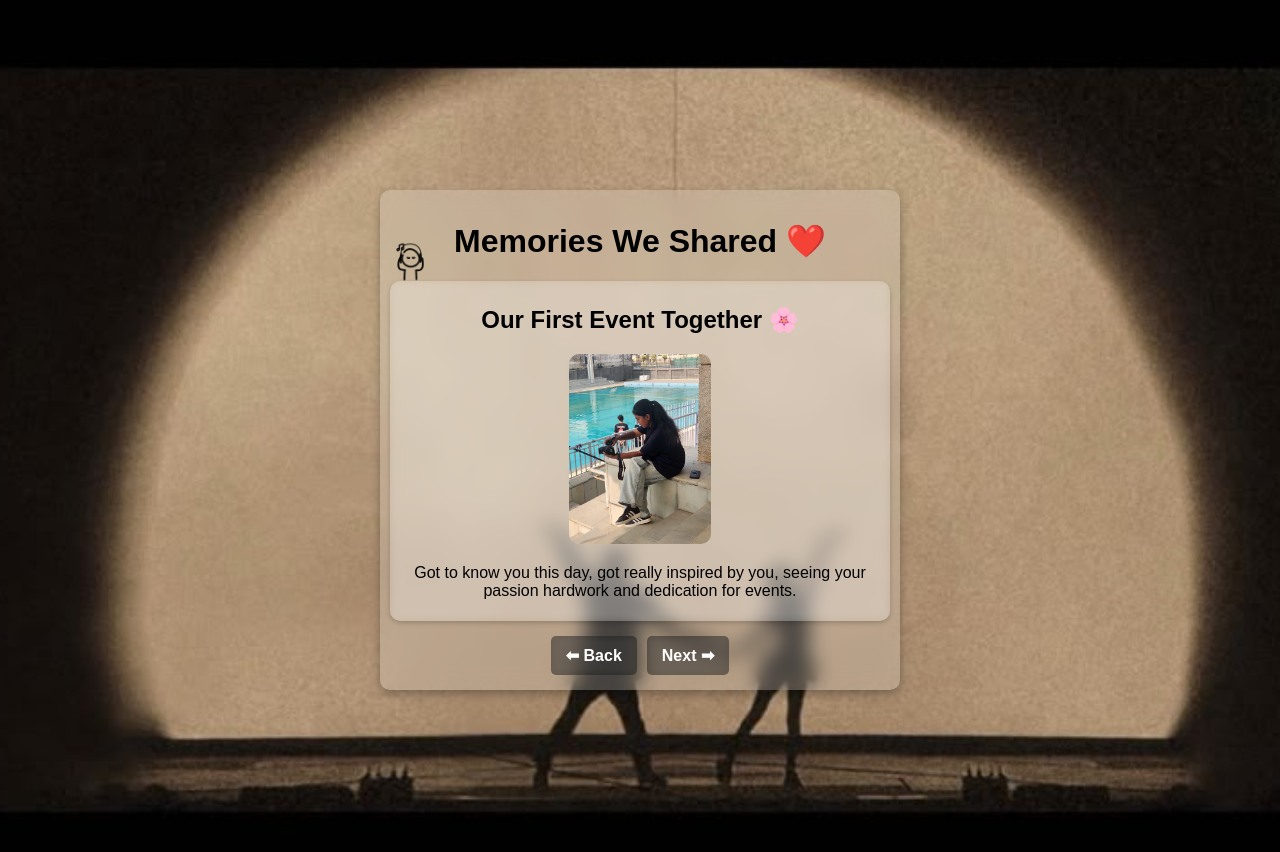
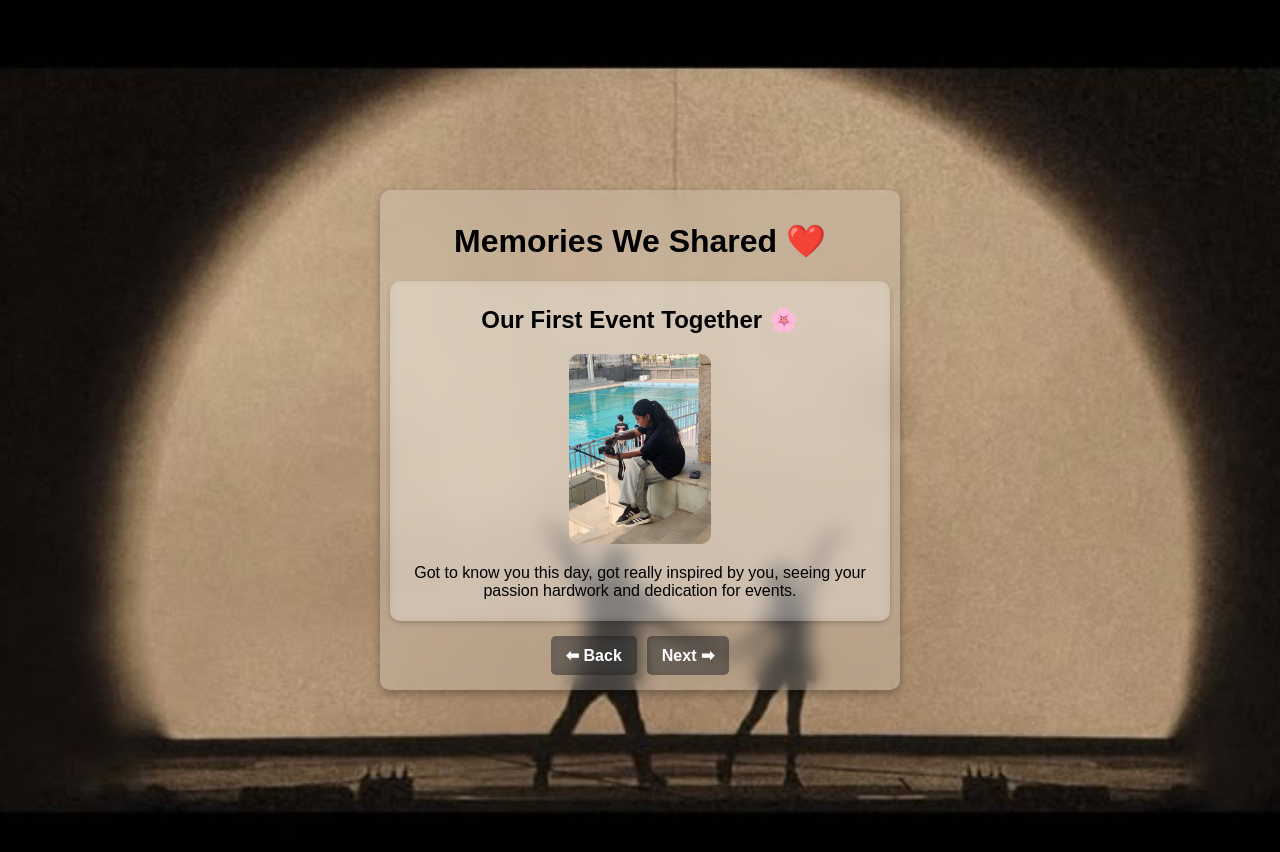
Before and after one commit to Shiiraxzzz/Memories-, a plain HTML site: page index.html in a window 1280 px wide. Drawn offline with Linux system fonts and the light colour scheme.

Commit message:
Update index.html

```diff
--- a/index.html
+++ b/index.html
@@ -71,7 +71,7 @@
             color: black;
             background: rgba(255, 255, 255, 0.6);
         }
-        .music-icon {
+/*         .music-icon {
             position:absolute;
             top: 50px;
 
@@ -85,7 +85,7 @@
             50% { transform: scale(1.2); }
             100% { transform: scale(1); }
 
-        }
+        } */
         .form-section {
             flex: 1;
             padding-left: 20px;
```
